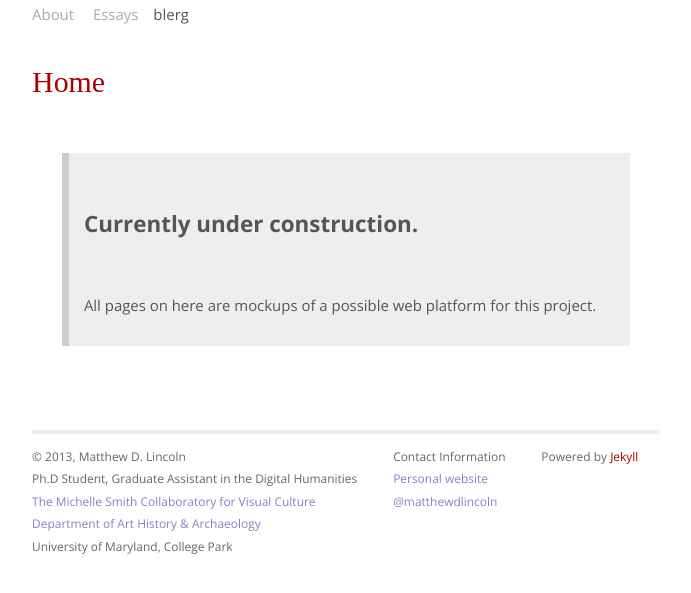
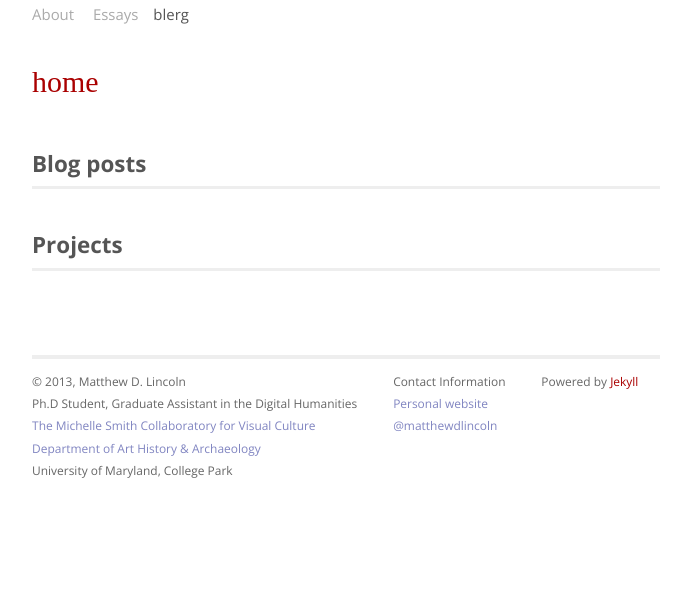
Before and after one commit to mdlincoln/mdlincoln.github.io, a Jekyll site: the page built from index.md, in a window 1280 px wide, cut to the strip 290-945 px from the top of the page. Shown: the top 593 px of the strip, without its empty margins (294-985 px from the left). Built offline with Jekyll 4.4.1, drawn with Linux system fonts in a browser that asks for light colours.

Commit message:
Set home page to a blog display

```diff
--- a/index.md
+++ b/index.md
@@ -1,9 +1,16 @@
 ---
 layout: default
-title: Home
-slug: home
+title: home
 ---
 
-> # Currently under construction.
->
-> All pages on here are mockups of a possible web platform for this project.
+# Blog posts
+
+<div id="home">
+  <ul class="posts">
+    {% for post in site.posts %}
+      <li><span>{{ post.date | date_to_string }}</span> &raquo; <a href="{{ post.url }}">{{ post.title }}</a></li>
+    {% endfor %}
+  </ul>
+</div>
+
+# Projects
```
